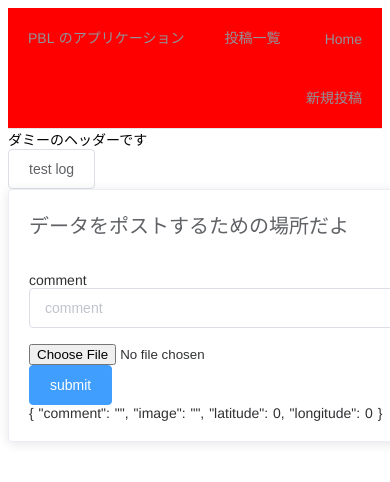
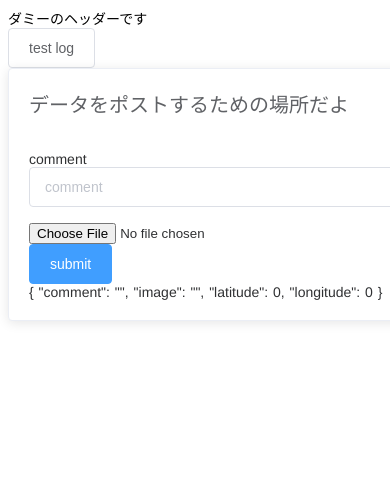
Before and after one commit to ryu1-1uyr/firenuxt, a Nuxt app: page /posts/new in a window 390 px wide. Shown: the top 482 px of the page. Built offline with nearby package versions, Linux system fonts and the light colour scheme; no server answers; the database is empty.

Commit message:
make mobile css

```diff
--- a/assets/common.css
+++ b/assets/common.css
@@ -58,15 +58,19 @@ html {
   /*margin-top: 50px;*/
 /*}*/
 
-#dummyHeader{
+#mobileheader{
   display: none;
+}
+
+.headerscontainer {
+  display: flex;
 }
 
 @media (max-width: 680px) {
   #theheader{
-    background-color: red;
+    display: none;
   }
-  #dummyHeader{
-    display: flex;
+  #mobileheader{
+    display: inline-flex;
   }
 }
```
